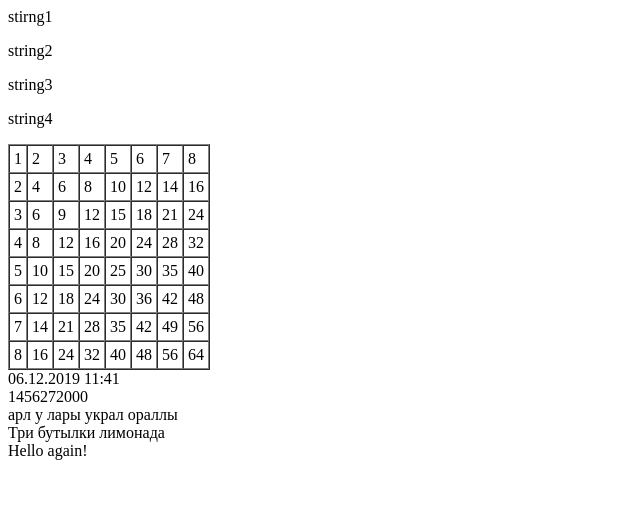
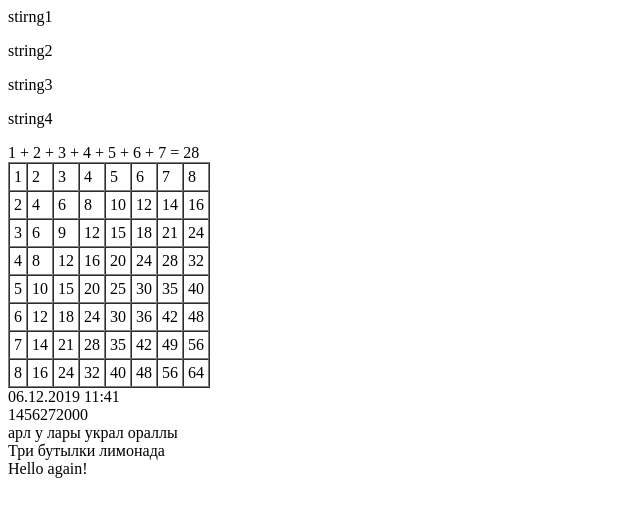
Before and after one commit to alexey-malyshchik/Homework, a PHP site: page / in a window 1280 px wide. Shown: the top 517 px of the page, without its empty margins (0-640 px from the left). Run offline with PHP 8.4, Linux system fonts and the light colour scheme; some libraries are stand-ins or nearby versions.

Commit message:
homework 2 add

```diff
--- a/Week1/Homework_2/functions.php
+++ b/Week1/Homework_2/functions.php
@@ -11,6 +11,35 @@ function task1(array $strings, bool $unite_strings = false)
             $string = '<p>' . $word . '<p>';
             echo $string;
         }
+    }
+}
+
+function task2($operator, ...$numbers)
+{
+    if ($operator == '+') {
+        $result = $numbers[0];
+        for ($i = 1; $i < count($numbers); $i++) {
+            $result += $numbers[$i];
+        }
+        echo implode(" $operator ", $numbers) . ' = ' . "$result";
+    } elseif ($operator == '-') {
+        $result = $numbers[0];
+        for ($i = 1; $i < count($numbers); $i++) {
+            $result -= $numbers[$i];
+        }
+        echo implode(" $operator ", $numbers) . ' = ' . "$result";
+    } elseif ($operator == '*') {
+        $result = $numbers[0];
+        for ($i = 1; $i < count($numbers); $i++) {
+            $result *= $numbers[$i];
+        }
+        echo implode(" $operator ", $numbers) . ' = ' . "$result";
+    } elseif ($operator == '/') {
+        $result = $numbers[0];
+        for ($i = 1; $i < count($numbers); $i++) {
+            $result /= $numbers[$i];
+        }
+        echo implode(" $operator ", $numbers) . ' = ' . "$result";
     }
 }
 
--- a/Week1/Homework_2/index.php
+++ b/Week1/Homework_2/index.php
@@ -2,6 +2,7 @@
 require('functions.php');
 
 task1([stirng1, string2, string3, string4]);
+task2('+',1,2,3,4,5,6,7);
 task3(8, 8);
 task4();
 task5();
```
